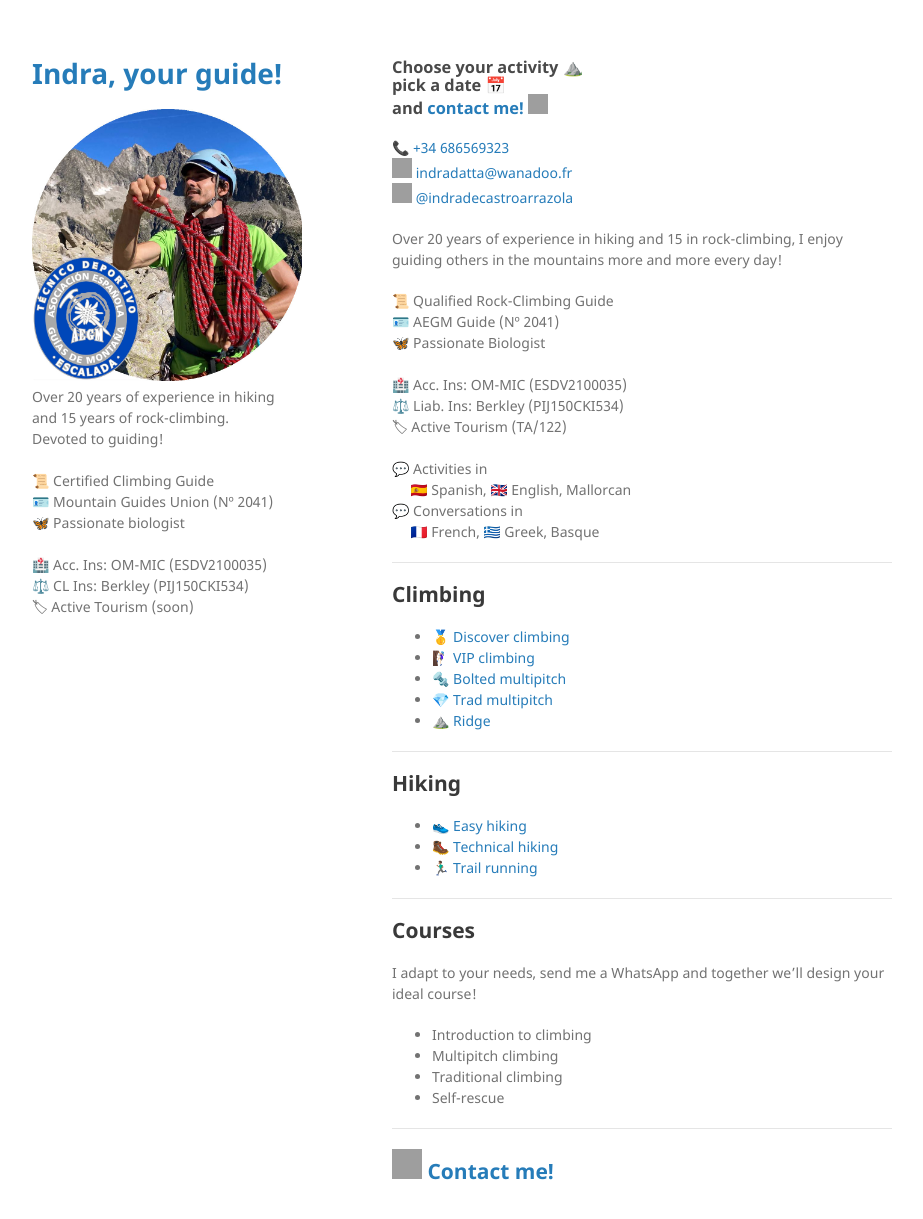
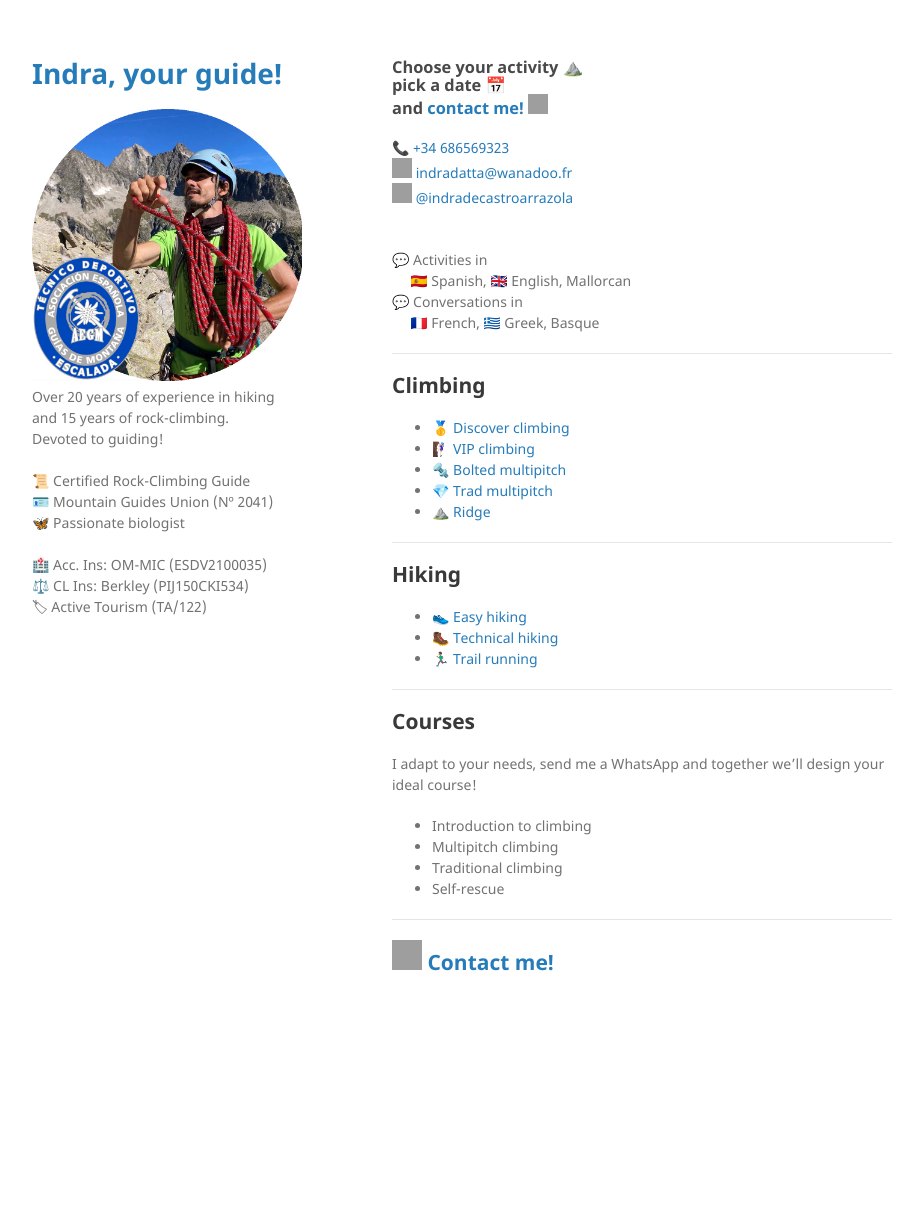
Before and after one commit to indradecastro/MountainGuide, a Jekyll site: the page built from index.md, in a window 1280 px wide and 1253 px high. Shown: the top 1219 px of the window, without its empty margins (178-1101 px from the left). Built offline with Jekyll 4.4.1, drawn with Linux system fonts in a browser that asks for light colours; emoji names are drawn with the system emoji font; our own code applies the rules of GitHub Pages for plain Markdown files; grey boxes are pictures that could not be loaded.

Commit message:
add Turismo Activo

```diff
--- a/_config.yml
+++ b/_config.yml
@@ -5,13 +5,13 @@ description: |
   and 15 years of rock-climbing. <br>
   Devoted to guiding! <br>
   <br>
-  📜 Certified Climbing Guide <br>
+  📜 Certified Rock-Climbing Guide <br>
   🪪 Mountain Guides Union (Nº 2041) <br>
   🦋 Passionate biologist <br>
   <br>
   🏥 Acc. Ins: OM-MIC (ESDV2100035) <br>
   ⚖️ CL Ins: Berkley (PIJ150CKI534) <br>
-  🏷 Active Tourism (soon) <br>
+  🏷 Active Tourism (TA/122) <br>
 show_downloads: false
 google_analytics:
 theme: jekyll-theme-minimal
--- a/index.md
+++ b/index.md
@@ -8,15 +8,6 @@ layout: default
 <img src="https://raw.githubusercontent.com/FortAwesome/Font-Awesome/6.x/svgs/regular/envelope.svg" width="20" height="20"> [indradatta@wanadoo.fr](mailto:indradatta@wanadoo.fr)<br>
 <img src="https://raw.githubusercontent.com/FortAwesome/Font-Awesome/6.x/svgs/brands/instagram.svg" width="20" height="20"> [@indradecastroarrazola](https://www.instagram.com/indradecastroarrazola/)<br>
 
-Over 20 years of experience in hiking and 15 in rock-climbing, I enjoy guiding others in the mountains more and more every day!
-
-📜 Qualified Rock-Climbing Guide <br>
-🪪 AEGM Guide (Nº 2041)<br>
-🦋 Passionate Biologist <br>
-<br>
-🏥 Acc. Ins: OM-MIC (ESDV2100035)<br>
-⚖️ Liab. Ins: Berkley (PIJ150CKI534)<br>
-🏷 Active Tourism (TA/122)<br>
 <br>
 💬 Activities in<br>
 &nbsp;&nbsp;&nbsp;&nbsp;&nbsp;🇪🇸 Spanish, 🇬🇧 English, Mallorcan <br>
```
